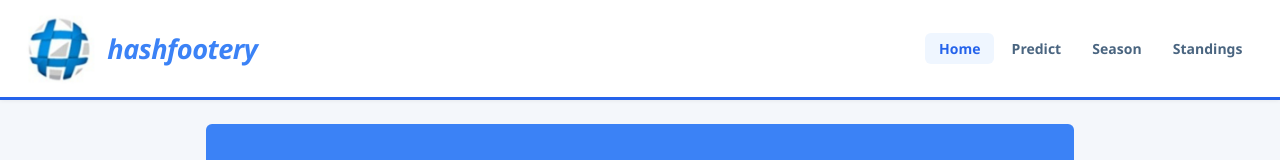
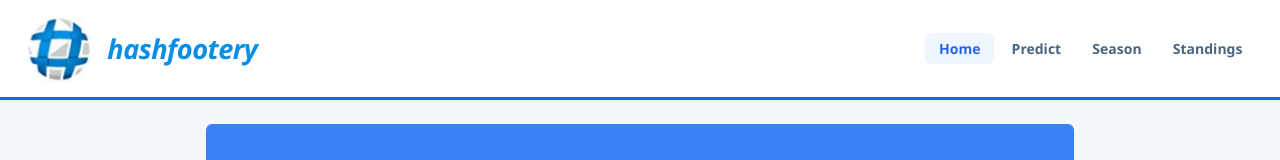
Before and after one commit to kirstiehepburn-ops/hashfootery, a website: page index.html in a window 1280 px wide. Shown: the top 160 px of the page. Drawn offline with Linux system fonts and the light colour scheme; no server answers.

Commit message:
Logo text colour matched to ball blue

```diff
--- a/style.css
+++ b/style.css
@@ -50,7 +50,7 @@ header {
 .logo-text {
   font-size: 1.7rem;
   font-weight: 900;
-  color: var(--green-mid);
+  color: #088ee5;
   letter-spacing: -0.5px;
   font-style: italic;
 }
```
